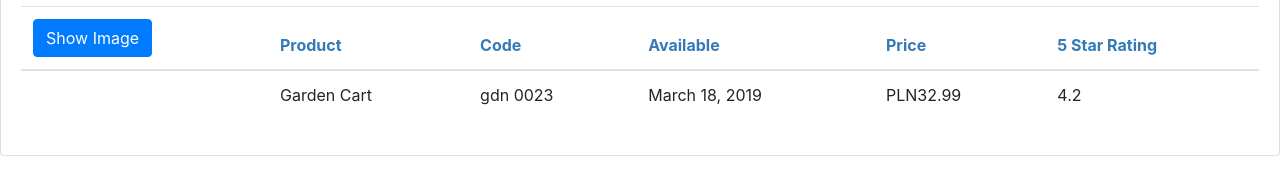
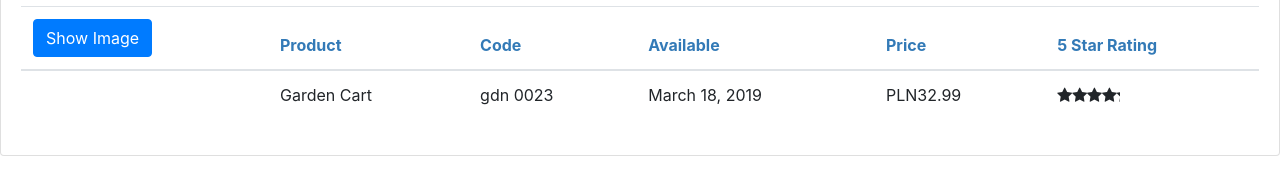
Before and after one commit to Firestart3rr/Acme-Product-Management, an Angular app: page /products in a window 1280 px wide. Shown: the part 202-371 px from the top of the page. Built offline with nearby package versions, Linux system fonts and the light colour scheme.

Commit message:
passing data to a nested component

```diff
--- a/src/app/app.module.ts
+++ b/src/app/app.module.ts
@@ -5,12 +5,14 @@
 import {ProductListComponent} from './products/product-list.component';
 import {FormsModule} from '@angular/forms';
 import {ConvertToSpacesPipe} from './shared/convert-to-spaces.pipe';
+import {StarComponent} from './shared/star.component';
 
 @NgModule({
   declarations: [
     AppComponent,
     ProductListComponent,
-    ConvertToSpacesPipe
+    ConvertToSpacesPipe,
+    StarComponent
   ],
   imports: [
     BrowserModule,
--- a/src/app/products/product-list.component.html
+++ b/src/app/products/product-list.component.html
@@ -48,7 +48,9 @@
             <td>{{product.productCode | lowercase | convertToSpaces: '-' }}</td>
             <td>{{product.releaseDate}}</td>
             <td>{{product.price | currency: 'PLN' : 'symbol' : '1.2-2'}}</td>
-            <td>{{product.starRating}}</td>
+            <td>
+              <pm-star [rating]="product.starRating"></pm-star>
+            </td>
           </tr>
         </tbody>
       </table>
--- a/src/app/shared/star.component.ts
+++ b/src/app/shared/star.component.ts
@@ -1,4 +1,4 @@
-import {Component, OnChanges} from '@angular/core';
+import {Component, Input, OnChanges} from '@angular/core';
 
 @Component({
   selector: 'pm-star',
@@ -6,7 +6,7 @@
   styleUrls: ['./star.component.css']
 })
 export class StarComponent implements OnChanges {
-  rating: number = 4;
+  @Input() rating: number;
   starWidth: number;
 
   ngOnChanges(): void {
```
